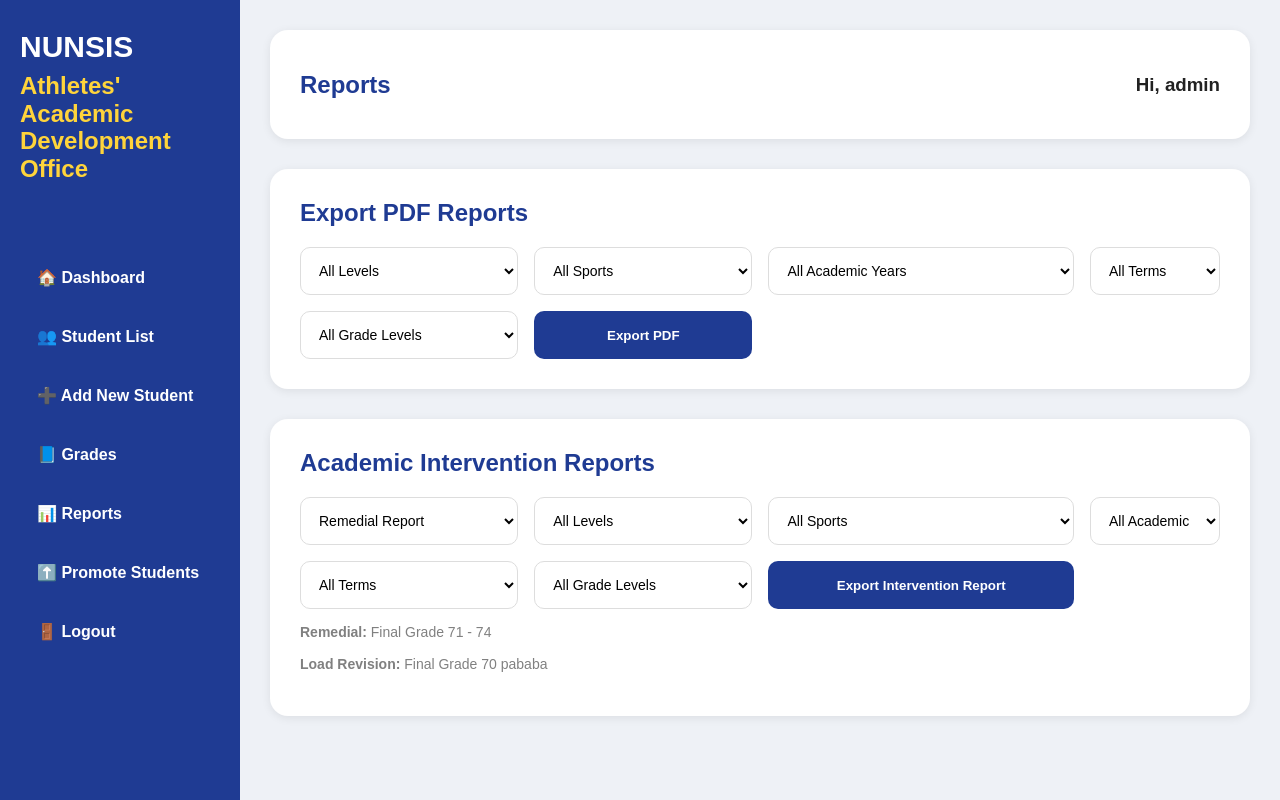
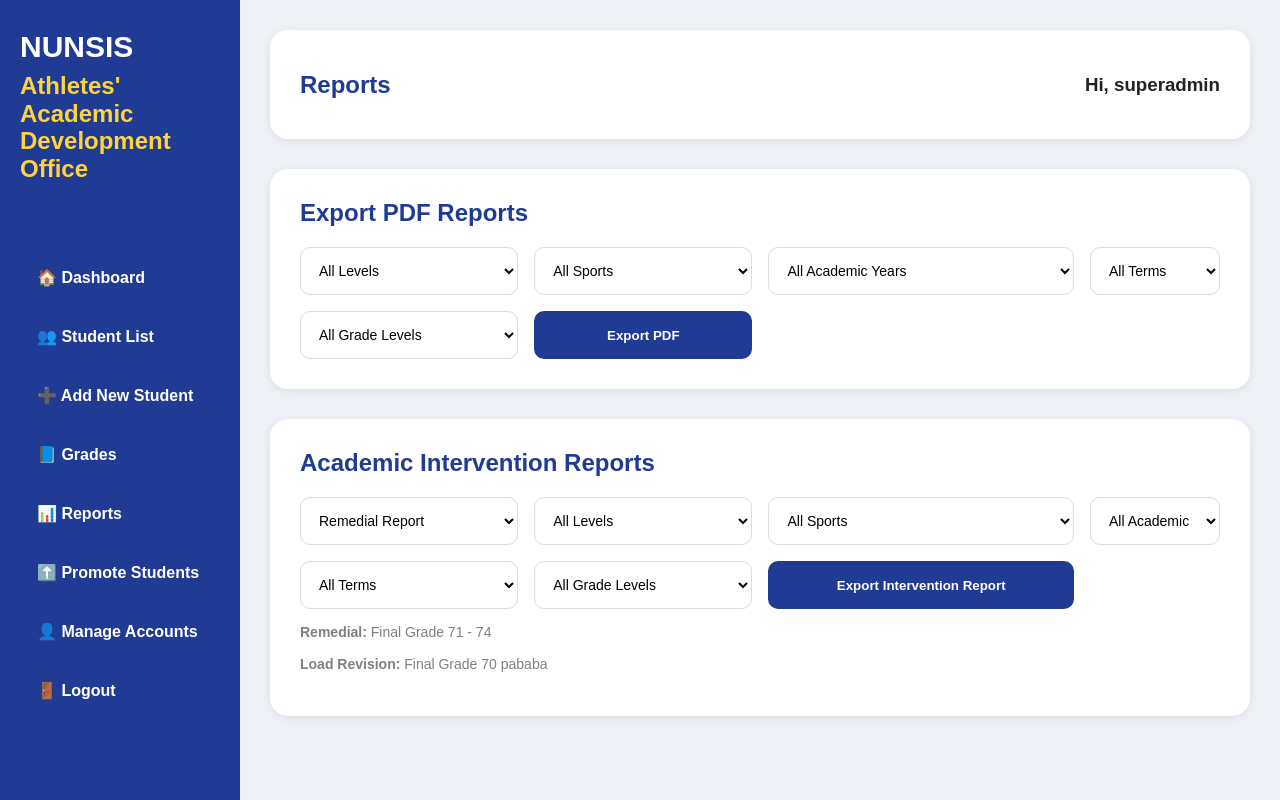
Before and after one commit to villacarlosmathias/aado-athlete-monitoring, a Flask app: page /reports in a window 1280 px wide. Run offline with Flask 3, Linux system fonts and the light colour scheme; a user stored in the database is signed in; data comes from the database, SQL or seed files in the repository.

Commit message:
Fix reports sidebar

```diff
--- a/templates/grades.html
+++ b/templates/grades.html
@@ -27,8 +27,9 @@
         <a href="/reports">📊 Reports</a>
     {% endif %}
 
-    {% if session.get("role") in ["super_admin", "admin_jhs_shs", "admin_college"] %}
+    {% if session.get("role") == "super_admin" %}
         <a href="/promote_students">⬆️ Promote Students</a>
+        <a href="/manage_accounts">👤 Manage Accounts</a>
     {% endif %}
 
    <a href="/logout">🚪 Logout</a>
@@ -40,7 +41,7 @@
 
     <div class="topbar">
         <h2>Grades</h2>
-        <h3>Hi, Mathias Jr</h3>
+        <h3>Hi, {{ session.get("username", "User") }}</h3>
     </div>
 
     <!-- SEARCH -->
--- a/templates/reports.html
+++ b/templates/reports.html
@@ -27,8 +27,9 @@
         <a href="/reports">📊 Reports</a>
     {% endif %}
 
-    {% if session.get("role") in ["super_admin", "admin_jhs_shs", "admin_college"] %}
+   {% if session.get("role") == "super_admin" %}
         <a href="/promote_students">⬆️ Promote Students</a>
+        <a href="/manage_accounts">👤 Manage Accounts</a>
     {% endif %}
 
    <a href="/logout">🚪 Logout</a>
@@ -40,7 +41,7 @@
 
     <div class="topbar">
         <h2>Reports</h2>
-        <h3>Hi, admin</h3>
+        <h3>Hi, {{ session.get("username", "User") }}</h3>
     </div>
 
     <div class="card">
```
Also changed, not shown: templates/add_student.html (+7 -0 lines).
